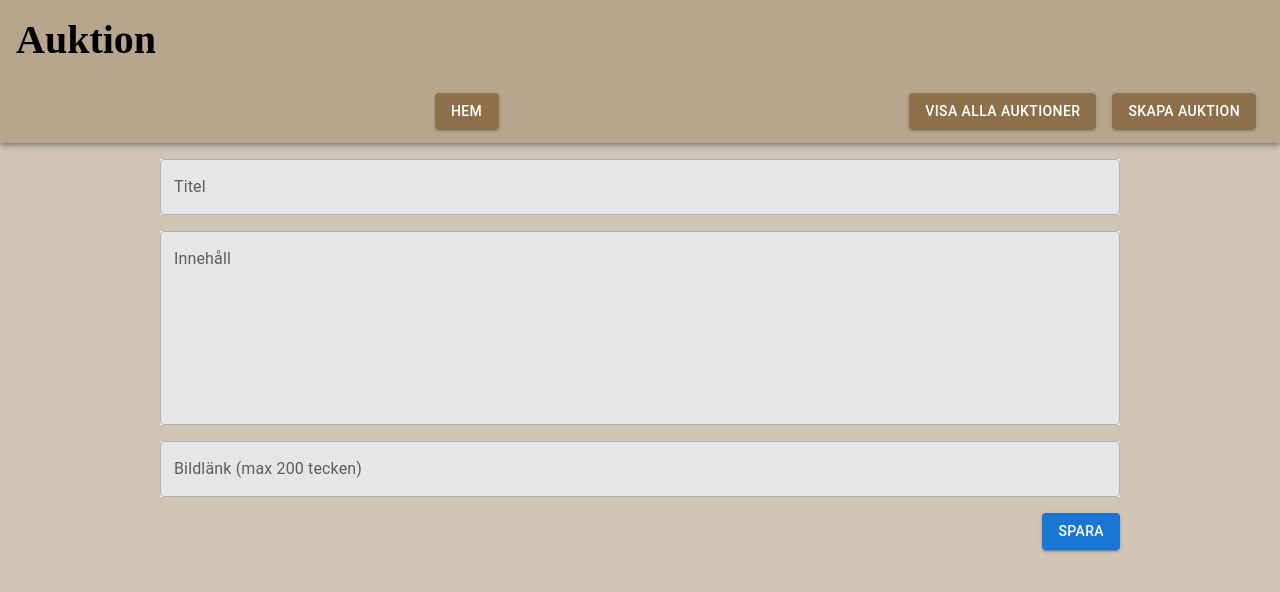
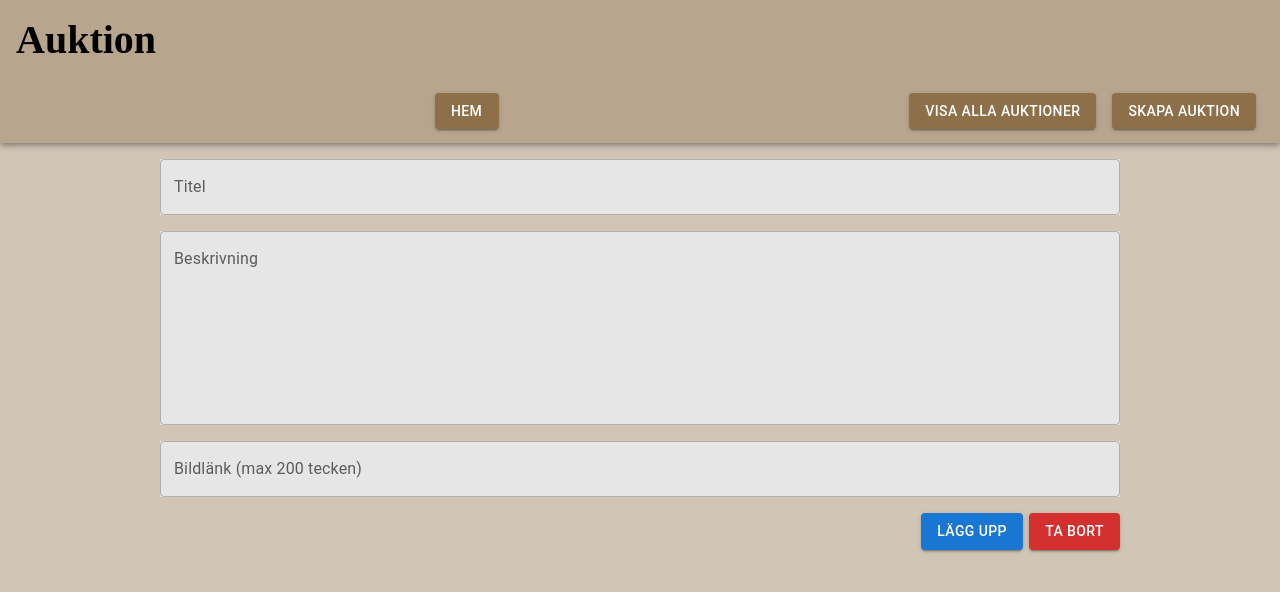
Before and after one commit to Aljon95/GIK2QR-Grupp6-projekt, a React (Create React App) app in the folder client/: page /items/1/edit in a window 1280 px wide. Shown: the top 592 px of the page. Built offline with nearby package versions, Linux system fonts and the light colour scheme; no server answers.

Commit message:
Code cleanup and fixed edit cuz im great

```diff
--- a/client/src/Components/ItemCreate.js
+++ b/client/src/Components/ItemCreate.js
@@ -1,6 +1,5 @@
-import React, { useEffect, useState} from 'react';
-import ResourceModel from '../models/resourceModel';
-import { TextField, Button, Chip, Grid } from '@mui/material';
+import React, {useState} from 'react';
+import { TextField, Button, Grid } from '@mui/material';
 
 
 export default function ItemCreate({onCreate}) {
--- /dev/null
+++ b/client/src/Components/ItemEdit.js
@@ -0,0 +1,62 @@
+import { TextField, Button, Grid } from '@mui/material';
+import React, {useState} from 'react';
+
+
+
+export default function ItemEdit({onEdit, onDelete, item}) {
+    const [title, setTitle] = useState(item.title);
+    const [description, setDescription] = useState(item.description);
+    const [imageUrl, setImageUrl] = useState(item.imageUrl);
+    return (
+        <Grid container spacing={2}>
+        <Grid item xs={12}>
+          <TextField
+            style={{backgroundColor: "#e6e6e6"}}
+            name='title'
+            label='Titel'
+            value={title}
+            onChange={(e) => setTitle(e.target.value)}
+            fullWidth
+          />
+        </Grid>
+        <Grid item xs={12}>
+          <TextField
+          style={{backgroundColor: "#e6e6e6"}}
+            name='description'
+            label='Beskrivning'
+            value={description}
+            onChange={(e) => setDescription(e.target.value)}
+            fullWidth
+            multiline
+            minRows={7}
+          />
+        </Grid>
+        <Grid item xs={12}>
+        <TextField
+        style={{backgroundColor: "#e6e6e6"}}
+          name='imageUrl'
+          label='Bildlänk (max 200 tecken)'
+          value={imageUrl}
+          onChange={(e) => setImageUrl(e.target.value)}
+          fullWidth
+          multiline
+        />
+      </Grid>
+      <Grid
+        item
+        xs={12}
+        sx={{ display: 'flex', justifyContent: 'flex-end', gap: '.4rem' }}>
+          <Button variant='contained' color='primary' onClick={() => {
+          onEdit({title,imageUrl,description});
+          }}>
+            Lägg upp
+          </Button>
+
+          <Button variant='contained' color='error' onClick={() => {onDelete({})}}>
+            Ta bort
+          </Button>
+
+      </Grid>
+    </Grid>
+    )
+}
--- a/client/src/Components/ItemInfo.js
+++ b/client/src/Components/ItemInfo.js
@@ -1,6 +1,5 @@
-import React, { useEffect, useState} from 'react';
-import ResourceModel from '../models/resourceModel';
-import {TextField, Button, Grid} from '@mui/material';
+import React from 'react';
+import {Grid} from '@mui/material';
 import Fab from '@mui/material/Fab';
 import EditIcon from '@mui/icons-material/Edit';
 import { toDateTimeString } from '../helper/formatting';
--- a/client/src/Views/itemCreate.js
+++ b/client/src/Views/itemCreate.js
@@ -1,6 +1,5 @@
 import React from 'react';
 import ResourceModel from '../models/resourceModel';
-import { TextField, Button, Chip, Grid } from '@mui/material';
 import ItemCreate from '../Components/ItemCreate';
 export default class itemCreate extends React.Component {
   resourceModel = null;
--- a/client/src/Views/itemEdit.js
+++ b/client/src/Views/itemEdit.js
@@ -1,6 +1,6 @@
 import React from 'react';
 import ResourceModel from '../models/resourceModel';
-import { TextField, Button, Grid } from '@mui/material';
+import ItemEdit from '../Components/ItemEdit'
 
 export default class itemEdit extends React.Component {
   state = { item: {userId: '', title: '', description: '', startingPrice: '',imageUrl: '', seller: {}, } };
@@ -9,7 +9,6 @@ export default class itemEdit extends React.Component {
   constructor(props) {
     super(props);
     this.resourceModel = new ResourceModel('items');
-    this.onChange = this.onChange.bind(this);
     this.onSave = this.onSave.bind(this);
     this.onDelete = this.onDelete.bind(this);
   }
@@ -31,14 +30,10 @@ export default class itemEdit extends React.Component {
     }
   }
 
-  onChange(e) {
-    const field = e.target.name;
-    const value = e.target.value;
-    this.setState({ item: { ...this.state.item, [field]: value } });
-  }
-
-  onSave() {
-      this.resourceModel.update(this.state.item).then(() => {
+  onSave(newEdit) {
+    const itemWithItemId = {id: this.id, title: newEdit.title, imageUrl: newEdit.imageUrl, description: newEdit.description};
+    console.log("id",this.id, "edit", newEdit)
+      this.resourceModel.update(itemWithItemId).then(() => {
         window.location.href = `/items/${this.state.item.id}`;
       });
   }
@@ -49,57 +44,10 @@ export default class itemEdit extends React.Component {
     });
   }
 
-    render() {
-      const item = this.state.item;
-      return (
-        <Grid container spacing={2}>
-          <Grid item xs={12}>
-            <TextField
-            style={{backgroundColor: "#e6e6e6"}}
-              name='title'
-              label='Titel'
-              value={item.title}
-              onChange={this.onChange}
-              fullWidth
-            />
-          </Grid>
-          <Grid item xs={12}>
-            <TextField
-            style={{backgroundColor: "#e6e6e6"}}
-              name='description'
-              label='Innehåll'
-              value={item.description}
-              onChange={this.onChange}
-              fullWidth
-              multiline
-              minRows={7}
-            />
-          </Grid>
-          <Grid item xs={12}>
-          <TextField
-          style={{backgroundColor: "#e6e6e6"}}
-            name='imageUrl'
-            label='Bildlänk (max 200 tecken)'
-            value={item.imageUrl}
-            onChange={this.onChange}
-            fullWidth
-            multiline
-          />
-        </Grid>
-        <Grid
-          item
-          xs={12}
-          sx={{ display: 'flex', justifyContent: 'flex-end', gap: '.4rem' }}>
-          <Button variant='contained' color='primary' onClick={this.onSave}>
-            Spara
-          </Button>
-          {!isNaN(this.id) && this.id > 0 && (
-            <Button variant='contained' color='error' onClick={this.onDelete}>
-              Ta bort
-            </Button>
-          )}
-        </Grid>
-      </Grid>
+  render() {
+    const item = this.state.item;
+    return (
+<ItemEdit item={item} onEdit={this.onSave} onDelete={this.onDelete} />
     );
   }
 }
--- a/client/src/Views/items.js
+++ b/client/src/Views/items.js
@@ -17,11 +17,6 @@ useEffect(() => {
         setitems(items);
     })
 }, []);
-{items.length > 0 &&
-    items.map(item => {
-        console.log("image",item);
-    })}
-
     return (
         <Grid container spacing={2}>
             {items.length > 0 &&
```
Also changed, not shown: client/src/Components/PostBid.js (+1 -6 lines), client/src/Views/itemDetail.js (+2 -5 lines).
